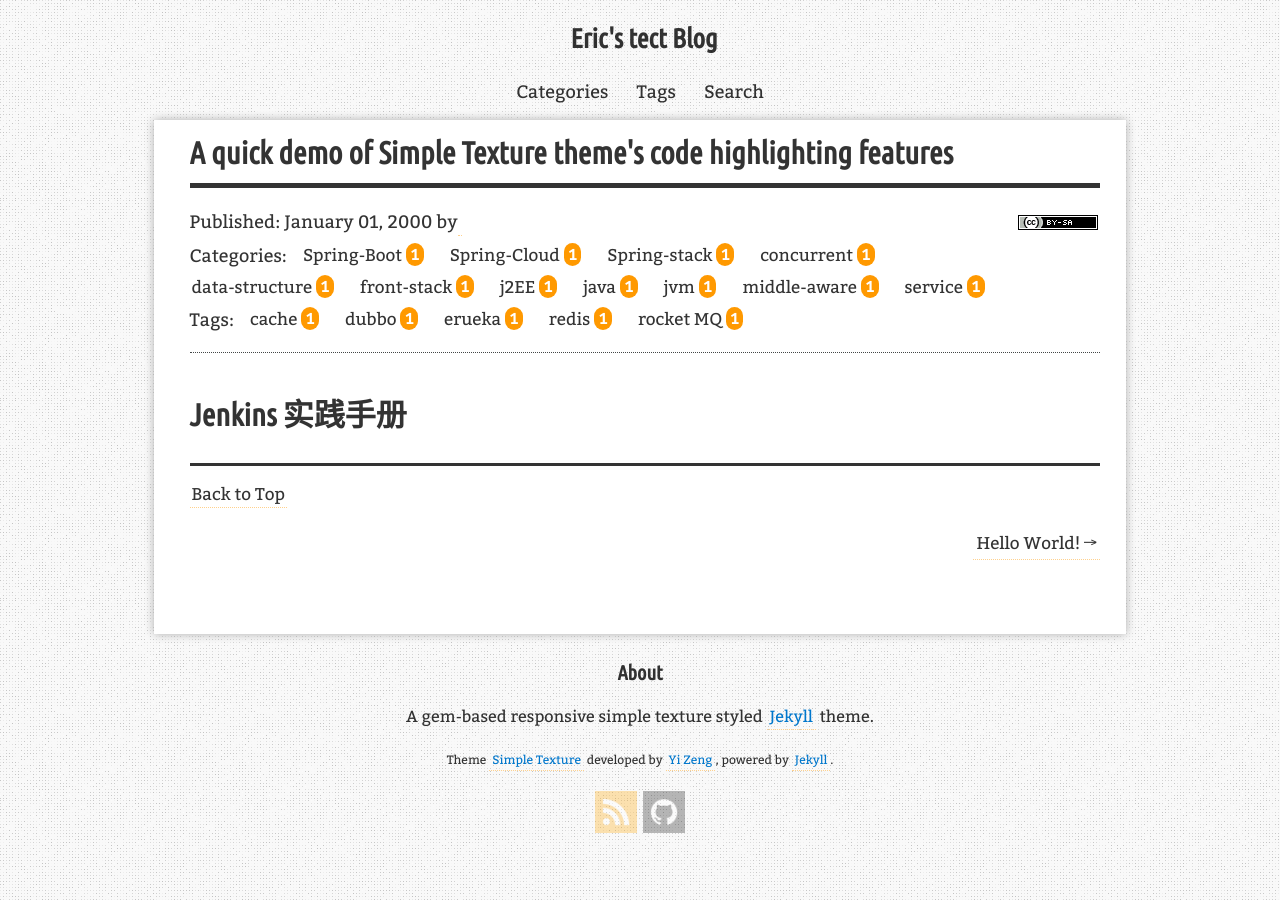
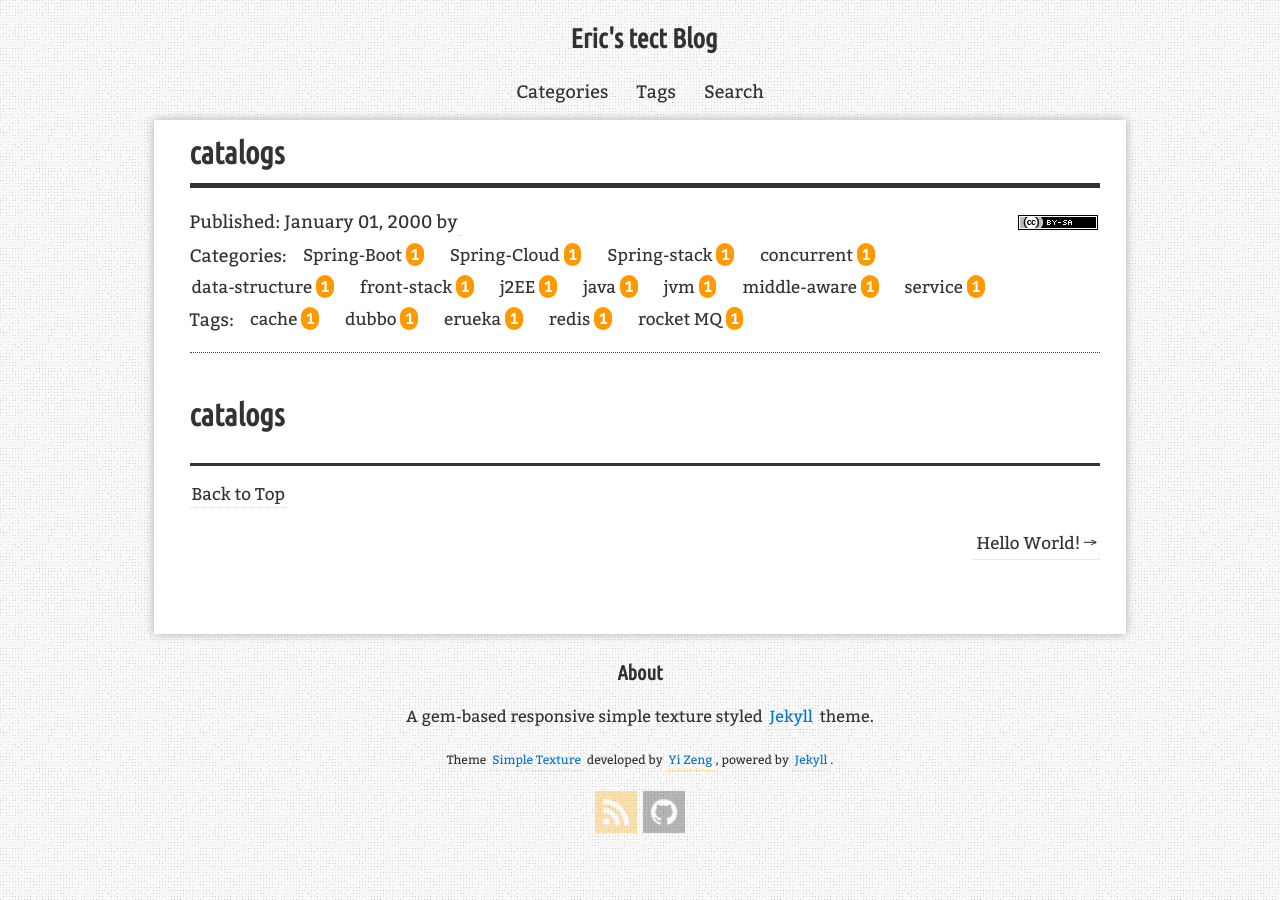
Before and after one commit to githubzuoyi/blog-desprate, a Jekyll site: the page built from _posts/2000-01-01-catalogs.md, in a window 1280 px wide. Built offline with Jekyll 4.4.1, drawn with Linux system fonts in a browser that asks for light colours; comment, search, counter and statistics services are not loaded.

Commit message:
Add files via upload

```diff
--- a/_posts/2000-01-01-catalogs.md
+++ b/_posts/2000-01-01-catalogs.md
@@ -1,13 +1,13 @@
 ---
 layout: post
-title: "A quick demo of Simple Texture theme's code highlighting features"
-description: "A quick demo of Simple Texture theme's code highlighting features"
+title: "catalogs"
+description: "catalogs of all blogs"
 categories: [concurrent,data-structure,front-stack,java,j2EE,jvm,middle-aware,service,Spring-Cloud,Spring-stack,Spring-Boot]
 tags: [cache,redis,dubbo,rocket MQ,erueka]
 redirect_from:
-  - /2017/05/27/
+  - /2000/01/01/
 ---
 
 
 
-# Jenkins 实践手册
+# catalogs
```
